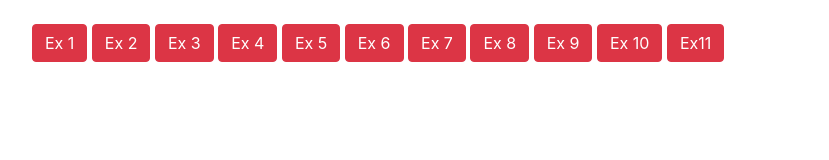
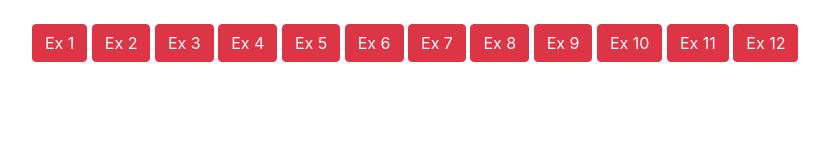
Before and after one commit to Ninnnaa/jstask, a plain HTML site: page index.html in a window 1280 px wide. Shown: the whole page, without its empty margins (53-882 px from the left). Drawn offline with Linux system fonts and the light colour scheme.

Commit message:
code refactoring

```diff
--- a/index.html
+++ b/index.html
@@ -17,10 +17,11 @@
         <button  type="button" class="btn btn-danger" onclick="phoneNumbers()">Ex 5</button>
         <button  type="button" class="btn btn-danger" onclick="countWords()">Ex 6</button>
         <button  type="button" class="btn btn-danger" onclick="removeSpacesFromArray()">Ex 7</button>
-        <button  type="button" class="btn btn-danger" onclick="replaceMarkInString()">Ex 8</button>
+        <button  type="button" class="btn btn-danger" onclick="replaceMarkInString()">Ex 8 </button>
         <button  type="button" class="btn btn-danger" onclick="deleteLastCharacterFromString()">Ex 9</button>
         <button  type="button" class="btn btn-danger" onclick="uppercaseWords()">Ex 10</button>
-        <button  type="button" class="btn btn-danger" onclick="concatSameLengthArrays()">Ex11</button>
+        <button  type="button" class="btn btn-danger" onclick="phoneNumbers()">Ex 11</button>
+        <button  type="button" class="btn btn-danger" onclick="test()">Ex 12</button>
     </div>
 </body>
 </html>
--- a/js/scripts.js
+++ b/js/scripts.js
@@ -131,3 +131,14 @@ function phoneNumbers() {
 
     console.log(result);
 }
+
+function test() {
+    let a = 2;
+    this.test2(['2', '3', '4'],1);
+
+}
+
+function test2(y, z) {
+    console.log(y, z);
+
+}
```
